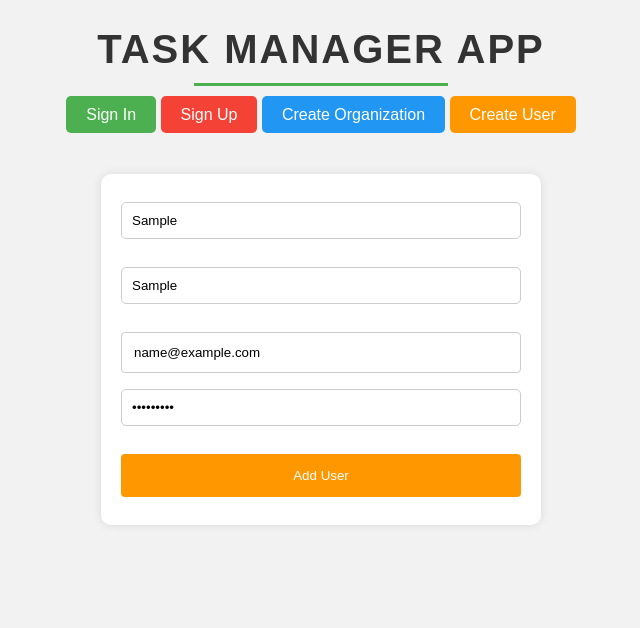
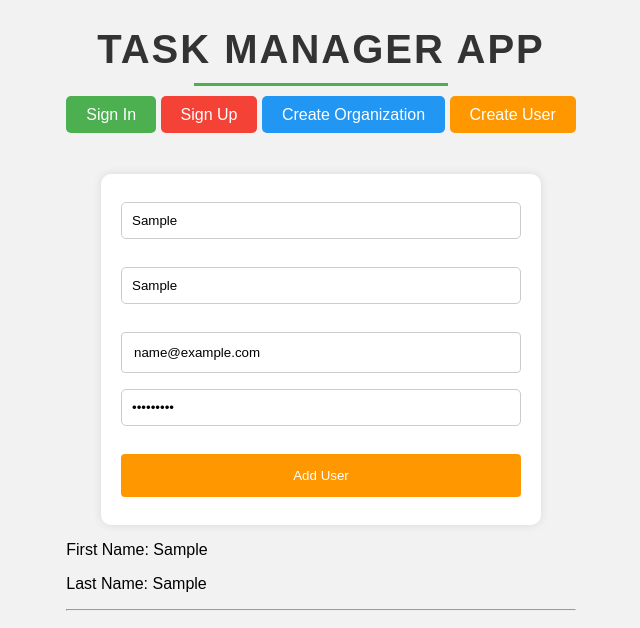
Before and after one commit to camalmikayilov/TaskManagementPlatform, a React (Vite) app: page /usermanage in a window 1280 px wide. Both pictures are taken after typing "Sample", "Sample", "name@example.com", "Sample123" into the empty fields and a click on the button "Add User". Shown: the top 628 px of the page, without its empty margins (319-959 px from the left). Built offline with nearby package versions, Linux system fonts and the light colour scheme.

Commit message:
update usermanagement

```diff
--- a/src/components/UserManagement.jsx
+++ b/src/components/UserManagement.jsx
@@ -1,9 +1,7 @@
-import { useState } from "react";
+import { useState, useEffect } from "react";
 
 // UserManagement component
 const UserManagement = () => {
-
-  // Setting initial state for user values using useState hook
   const [uservalues, setUserValues] = useState({
     name: "",
     surname: "",
@@ -11,24 +9,33 @@ const UserManagement = () => {
     defaultPassword: "",
   });
 
-  // Handling form submission
+  const [addedUsers, setAddedUsers] = useState(
+    JSON.parse(localStorage.getItem("addedUsers")) || []
+  ); // State to store added users
+
+  useEffect(() => {
+    localStorage.setItem("addedUsers", JSON.stringify(addedUsers));
+  }, [addedUsers]);
+
   const handleSubmit = (e) => {
     e.preventDefault();
-    // Retrieving and updating usersData from local storage
     var usersData = JSON.parse(localStorage.getItem("usersdata") || "[]");
     usersData.push(uservalues);
     localStorage.setItem("usersdata", JSON.stringify(usersData));
+    setAddedUsers([
+      ...addedUsers,
+      { firstName: uservalues.name, lastName: uservalues.surname },
+    ]);
+    setUserValues({ name: "", surname: "", email: "", defaultPassword: "" });
   };
 
-  // Handling user input changes
   const handleAddUser = (e) => {
     setUserValues((prev) => ({ ...prev, [e.target.name]: e.target.value }));
   };
 
-  // Rendering the form
   return (
+    <div>
       <form className="user-form" onSubmit={handleSubmit}>
-      {/* Input fields for user information */}
         <input
           type="text"
           placeholder="Name"
@@ -57,10 +64,22 @@ const UserManagement = () => {
           className="user-input"
           name="defaultPassword"
         />
-      <button type="submit" className="user-button"> {/* Button for adding user */}
+        <button type="submit" className="user-button">
           Add User
         </button>
       </form>
+
+      {/* Display added users */}
+      <div className="added-users">
+        {addedUsers.map((user, index) => (
+          <div key={index}>
+            <p>First Name: {user.firstName}</p>
+            <p>Last Name: {user.lastName}</p>
+            <hr />
+          </div>
+        ))}
+      </div>
+    </div>
   );
 };
 
```
Lines whose indentation alone changed are shown as unchanged.
